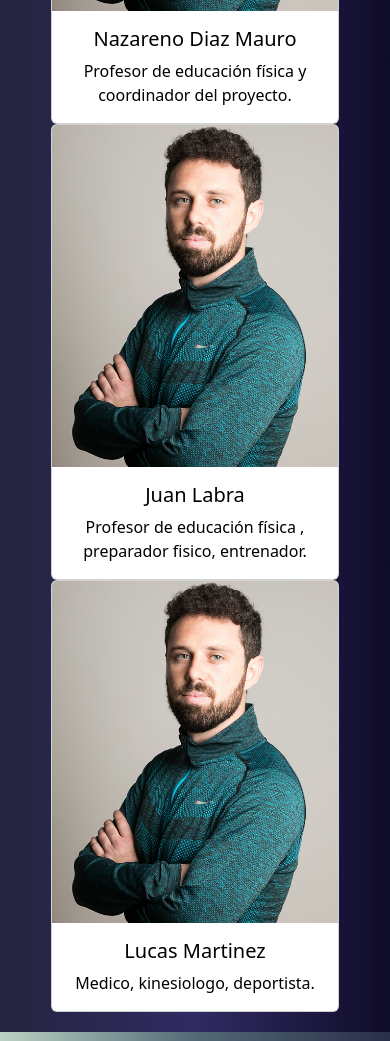
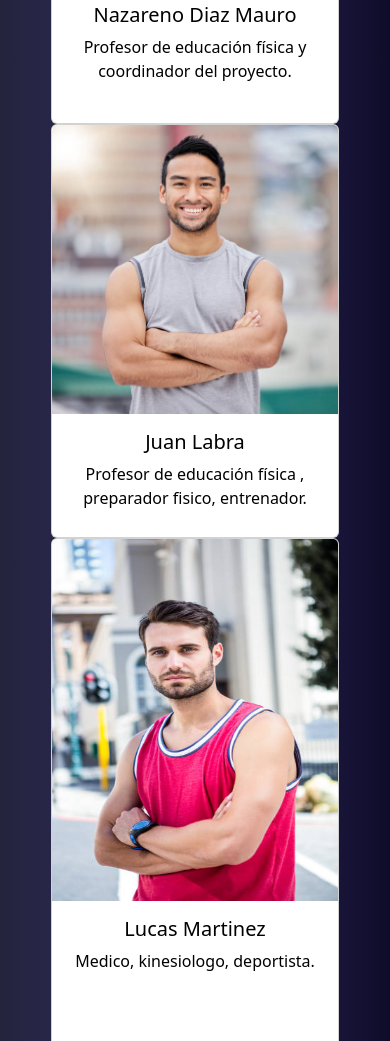
Before and after one commit to Nazareno1301/PF-DiazMauro, a plain HTML site: page pages/staff.html in a window 390 px wide. Shown: the part 959-2000 px from the top of the page. Drawn offline with nearby package versions, Linux system fonts and the light colour scheme; a web font is replaced by a local one.

Commit message:
entrega final

```diff
--- a/pages/staff.html
+++ b/pages/staff.html
@@ -48,22 +48,22 @@
         <h1> TEAM SPORT TRAINING</h1>
         <h2> STAFF </h2>
         <section class="fotos2">
-            <div class="card" style="width: 18rem;">
+            <div class="card">
                 <img src="../imagenes/profesor.webp" class="card-img-top" alt="coordinador del proyecto">
                 <div class="card-body">
                     <h5 class="card-title">Nazareno Diaz Mauro</h5>
                     <p class="card-text">Profesor de educación física y coordinador del proyecto.</p>
                 </div>
             </div>
-            <div class="card" style="width: 18rem;">
-                <img src="../imagenes/profesor.webp" class="card-img-top" alt="profesor,entrenador del proyecto">
+            <div class="card">
+                <img src="../imagenes/profesor_2.jpg" class="card-img-top" alt="profesor,entrenador del proyecto">
                 <div class="card-body">
                     <h5 class="card-title">Juan Labra</h5>
                     <p class="card-text">Profesor de educación física , preparador fisico, entrenador.</p>
                 </div>
             </div>
-            <div class="card" style="width: 18rem;">
-                <img src="../imagenes/profesor.webp" class="card-img-top" alt="kinesiologo del proyecto">
+            <div class="card">
+                <img src="../imagenes/profesor_4.jpg" class="card-img-top" alt="kinesiologo del proyecto">
                 <div class="card-body">
                     <h5 class="card-title">Lucas Martinez</h5>
                     <p class="card-text">Medico, kinesiologo, deportista.</p>
--- a/scss/componentes/_componentes.scss
+++ b/scss/componentes/_componentes.scss
@@ -28,7 +28,12 @@ h2 {
 .card {
     text-align: center;
     color:black;
+    width: 18rem;
+        img{
+            height: 70%;
+        }
 }
+
 .texto {
 
     font-size: 20px;
@@ -47,3 +52,12 @@ h2 {
     align-items: center;
     margin: 10px;
 }
+.row{
+    display: flex;
+    flex-wrap: wrap;
+    justify-content: center;
+}
+.col-4{
+    width: 30%;
+    margin:1rem;
+}
--- a/scss/mediasqueries/_celular.scss
+++ b/scss/mediasqueries/_celular.scss
@@ -1,6 +1,6 @@
 /* CELULAR */
 
-@media screen and (max-width:475px) {
+@media screen and (max-width:600px) {
     .navegador{
         .barra_de_navegacion{
             width: 80%;
--- a/scss/mediasqueries/_tablet.scss
+++ b/scss/mediasqueries/_tablet.scss
@@ -41,17 +41,15 @@
         width: 80%;
         margin: 0;
     }
-
     .fotos2 {
         display: flex;
-        flex-direction: column;
-        justify-content: center;
-        align-items: center;
-        width: 80%;
+        flex-wrap: wrap;
+        width: 100%;
 
     }
-
-
+    .col-4{
+        width: 40%;
+    }
     .texto {
 
         font-size: 16px;
```
Also changed, not shown: pages/servicios.html (+1 -1 lines), css/styles.css, imagenes/profesor_2.jpg (added), imagenes/profesor_4.jpg (added), 1 other file.
